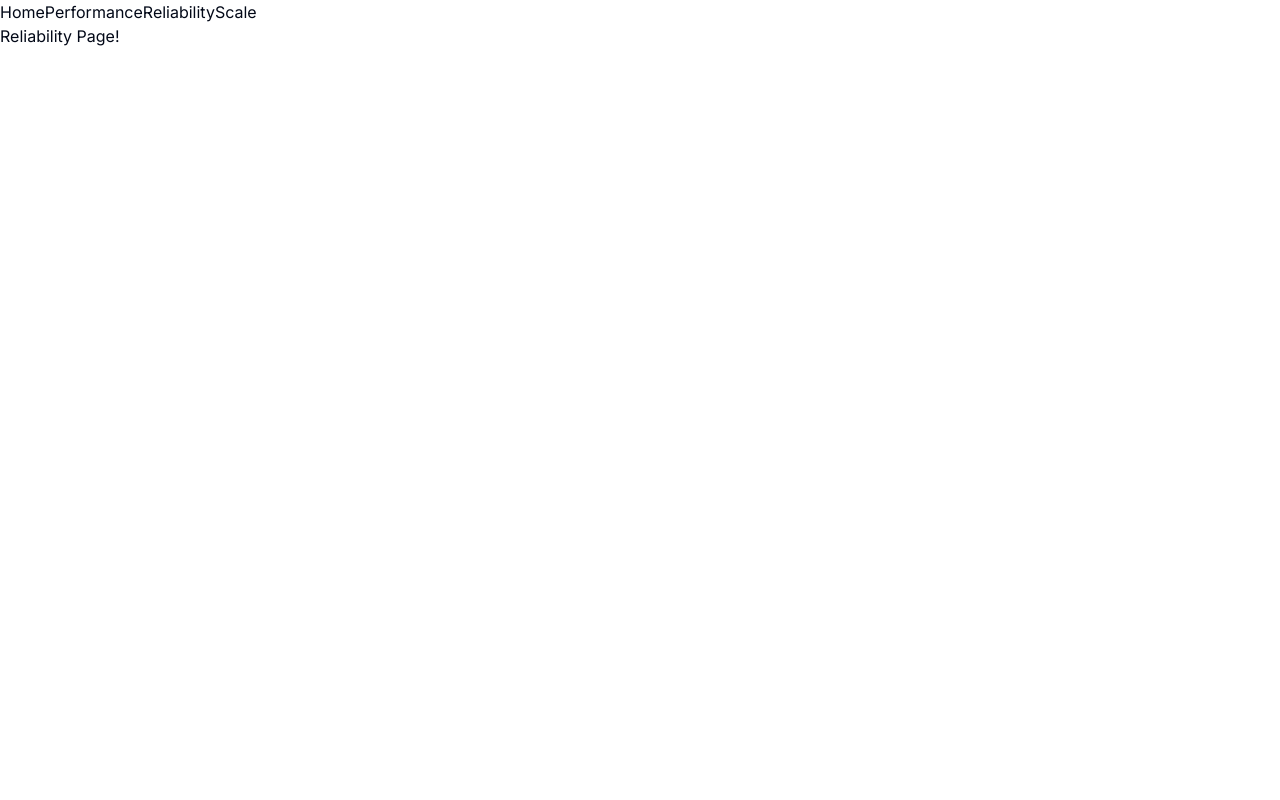
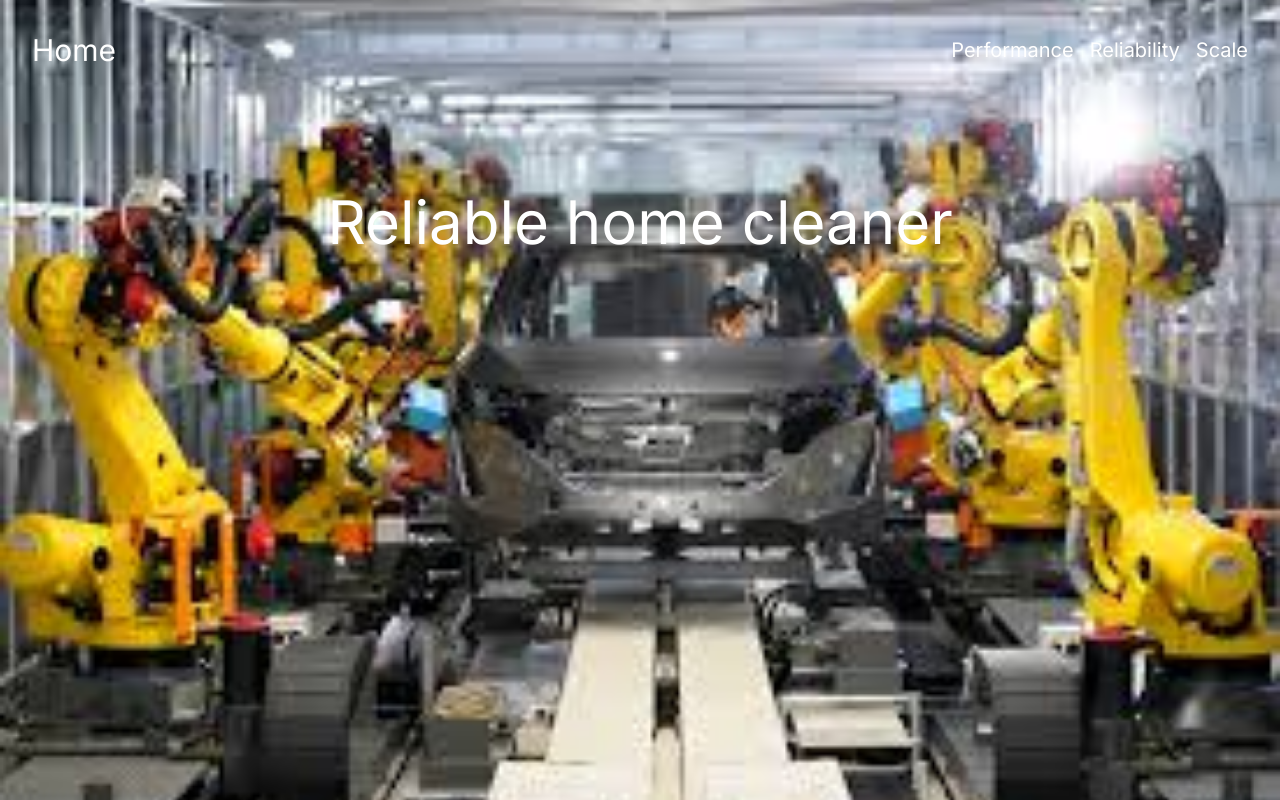
Before and after one commit to koollevert/next-static, a Next.js app: page /reliability in a window 1280 px wide. Built offline with nearby package versions, Linux system fonts and the light colour scheme.

Commit message:
lil bit styling

```diff
--- a/src/app/performance/page.tsx
+++ b/src/app/performance/page.tsx
@@ -1,3 +1,7 @@
-export default function PerfomancePage(){
-    return <div>Perfomance Page!</div>;
+import Hero from '@/components/hero';
+
+export default function Performance() {
+  return (
+    <Hero imgData={"/perfomance.jpg"} imgAlt="factory" title="Best all around"/>
+  );
 }
--- a/src/app/reliability/page.tsx
+++ b/src/app/reliability/page.tsx
@@ -1,3 +1,7 @@
-export default function ReliabilityPage(){
-    return <div>Reliability Page!</div>;
+import Hero from '@/components/hero';
+
+export default function Reliability() {
+  return (
+    <Hero imgData={"/reliability.jpg"} imgAlt="robots car" title="Reliable home cleaner"/>
+  );
 }
--- a/src/app/scale/page.tsx
+++ b/src/app/scale/page.tsx
@@ -1,3 +1,7 @@
-export default function ScalePage(){
-    return <div>Scale Page!</div>;
+import Hero from '@/components/hero';
+
+export default function Scale() {
+  return (
+    <Hero imgData={"/scale.jpg"} imgAlt="aerial factory" title="Absolutely best"/>
+  );
 }
--- a/src/components/header.tsx
+++ b/src/components/header.tsx
@@ -4,11 +4,15 @@ import Link from "next/link";
 export default function Header(){
     return (
 
-        <div>
-            <Link href="/">Home</Link>
-            <Link href="/performance">Performance</Link>
-            <Link href="/reliability">Reliability</Link>
-            <Link href="/scale">Scale</Link>
+        <div className="w-full absolute text-white z-10">
+            <nav className="container relative flex flex-wrap items-center justify-between mx-auto p-8">
+                <Link href="/" className="font-bond text-3xl">Home</Link>
+                <div className="space-x-4 text-xl">
+                    <Link href="/performance">Performance</Link>
+                    <Link href="/reliability">Reliability</Link>
+                    <Link href="/scale">Scale</Link>
+                </div>
+            </nav>
         </div>
     )
 }
--- a/src/components/hero.tsx
+++ b/src/components/hero.tsx
@@ -18,7 +18,7 @@ export default function Hero(props: HeroProps){
                 fill
                 style={{objectFit: 'cover'}}
                 />
-                <div className="absolute inset-0 bg-gradient-to-r from-slate-900"/>
+                {/* <div className="absolute inset-0 bg-gradient-to-r from-slate-900"/> */}
             </div>
             <div className="pt-48 flex justify-center items-center">
                 <h1 className="text-white text-6xl">
```
